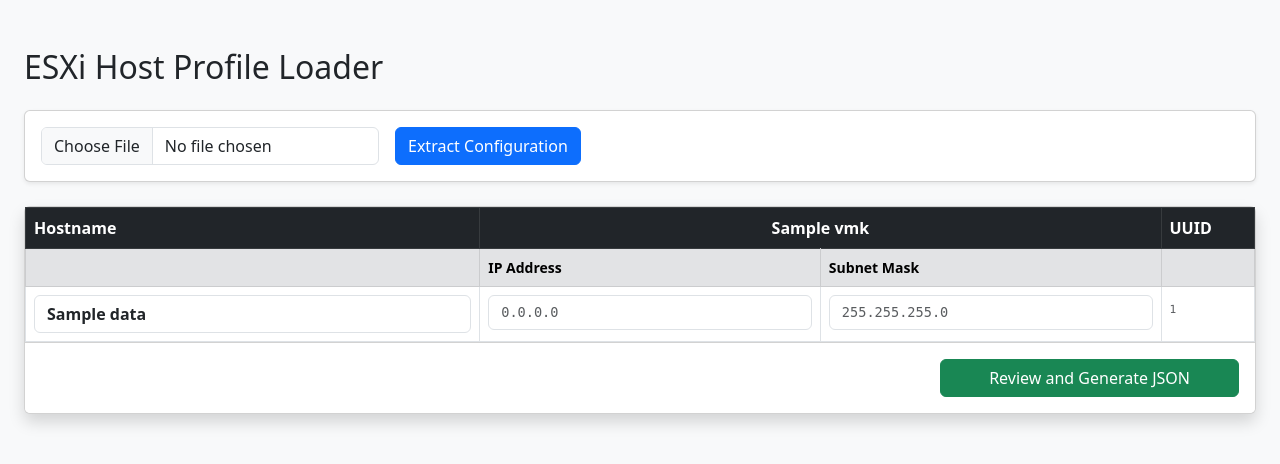
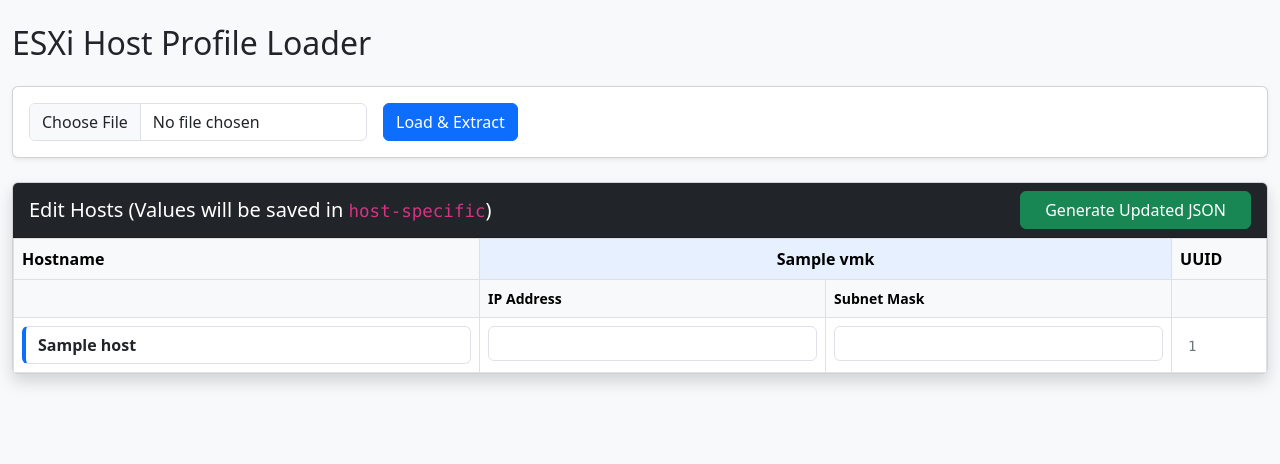
Before and after one commit to KnutssonDevelopment/ClusterConfigForge, a Flask app: template templates/index.html in a window 1280 px wide. Shown: the top 464 px of the page. Run offline with Flask 3, Linux system fonts and the light colour scheme; the template is opened without the code that fills it: most values are stand-ins (such as "Sample title", 1, 10 or a date in 2020).

Commit message:
Partly WOrking

```diff
--- a/app.py
+++ b/app.py
@@ -1,77 +1,128 @@
-from flask import Flask, render_template, request, redirect, url_for
+from flask import Flask, render_template, request, send_file, session
 import json
+import io
+import copy
 
 app = Flask(__name__)
+app.secret_key = 'vmware_secret_key'
 
 
 def extract_host_data(data):
-    """
-    Parses VMware Host Profile JSON structure to extract host details.
-    Maps vmk devices dynamically to each host.
-    """
-    hosts = dict()
-    vmknic_set = set()  # Track all unique vmk devices found across all hosts
-
-    target_sections = ['host-override', 'host-specific']
-
-    for section in target_sections:
+    hosts_dict = {}
+    vmknic_set = set()
+    # We look in both sections to find existing hosts to display
+    for section in ['host-override', 'host-specific']:
         section_data = data.get(section, {})
         for uuid, content in section_data.items():
             esx_net = content.get('esx', {}).get('network', {})
             net_stacks = esx_net.get('net_stacks', [])
 
-            # Extract Hostname
-            extracted_hostname = uuid
+            hostname = uuid
             if isinstance(net_stacks, list) and len(net_stacks) > 0:
-                extracted_hostname = net_stacks[0].get('host_name', uuid)
+                hostname = net_stacks[0].get('host_name', uuid)
 
             vmknics = esx_net.get('vmknics', [])
-
-            # Initialize host entry
-            hosts[uuid] = {
-                "hostname": extracted_hostname,
-                "vmknics": {}
-            }
-
+            host_vmks = {}
             for vmk in vmknics:
                 name = vmk['device']
-                vmknic_set.add(name)  # Add to global list for table columns
-
-                hosts[uuid]['vmknics'][name] = {
+                vmknic_set.add(name)
+                host_vmks[name] = {
                     "ipv4_address": vmk.get('ip', {}).get('ipv4_address', ""),
                     "ipv4_subnet_mask": vmk.get('ip', {}).get('ipv4_subnet_mask', "")
                 }
 
-    # Sort vmk list alphabetically (vmk0, vmk1...)
-    sorted_vmknics = sorted(list(vmknic_set))
+            hosts_dict[uuid] = {"uuid": uuid, "hostname": hostname, "vmknics": host_vmks}
 
-    return hosts, sorted_vmknics
+    # Ensure columns for vmk0-vmk4 are always present
+    for i in range(5):
+        vmknic_set.add(f"vmk{i}")
+
+    sorted_hosts = sorted(hosts_dict.values(), key=lambda x: x['hostname'].lower())
+    return sorted_hosts, sorted(list(vmknic_set))
 
 
 @app.route('/')
 def index():
-    return render_template('index.html', hosts={}, vmk_columns=[])
+    return render_template('index.html', hosts=[], vmk_columns=[])
 
 
 @app.route('/load-json', methods=['POST'])
 def load_json():
-    if 'file' not in request.files:
-        return redirect(url_for('index'))
+    file = request.files.get('file')
+    if not file: return "No file", 400
+    raw_data = json.load(file)
+    session['original_json'] = raw_data
+    hosts, vmk_columns = extract_host_data(raw_data)
+    return render_template('index.html', hosts=hosts, vmk_columns=vmk_columns)
 
-    file = request.files['file']
-    if file.filename == '':
-        return redirect(url_for('index'))
 
-    try:
-        raw_data = json.load(file)
-        hosts, vmk_columns = extract_host_data(raw_data)
+@app.route('/generate-json', methods=['POST'])
+def generate_json():
+    if 'original_json' not in session:
+        return "No session data found", 400
 
-        return render_template('index.html',
-                               hosts=hosts,
-                               vmk_columns=vmk_columns)
-    except Exception as e:
-        print(f"Error: {e}")
-        return f"Error parsing JSON: {str(e)}", 500
+    original = session['original_json']
+    form = request.form
+
+    # 1. Find a template structure from existing data to preserve keys like 'defaultTcpipStack'
+    template_structure = {}
+    for section in ['host-specific', 'host-override']:
+        if section in original and original[section]:
+            first_uuid = next(iter(original[section]))
+            template_structure = copy.deepcopy(original[section][first_uuid])
+            break
+
+    # 2. Prepare the new JSON structure
+    # Remove host-override as requested
+    new_json = {k: v for k, v in original.items() if k != 'host-override'}
+    new_json['host-specific'] = {}
+
+    # 3. Build host-specific entries from form data
+    # We group form data by UUID first
+    hosts_to_process = set()
+    for key in form.keys():
+        if key.startswith('host['):
+            uuid = key.split('[')[1].split(']')[0]
+            hosts_to_process.add(uuid)
+
+    for uuid in hosts_to_process:
+        # Create a new host entry based on the template
+        host_entry = copy.deepcopy(template_structure)
+
+        # Ensure path exists
+        if 'esx' not in host_entry: host_entry['esx'] = {}
+        if 'network' not in host_entry['esx']: host_entry['esx']['network'] = {}
+        net = host_entry['esx']['network']
+
+        # Update Hostname
+        new_hostname = form.get(f'host[{uuid}][hostname]')
+        if 'net_stacks' not in net: net['net_stacks'] = [{"key": "defaultTcpipStack"}]
+        net['net_stacks'][0]['host_name'] = new_hostname
+
+        # Update/Rebuild VMKNICs
+        net['vmknics'] = []
+        for i in range(10):  # Check vmk0-vmk9
+            dev = f"vmk{i}"
+            ip = form.get(f'host[{uuid}][{dev}][ip]')
+            mask = form.get(f'host[{uuid}][{dev}][mask]')
+
+            if ip or mask:
+                net['vmknics'].append({
+                    "device": dev,
+                    "ip": {
+                        "ipv4_address": ip or "",
+                        "ipv4_subnet_mask": mask or ""
+                    }
+                })
+
+        new_json['host-specific'][uuid] = host_entry
+
+    # Generate file
+    output = io.BytesIO()
+    output.write(json.dumps(new_json, indent=2).encode('utf-8'))
+    output.seek(0)
+    return send_file(output, mimetype='application/json', as_attachment=True,
+                     download_name='host_specific_profile.json')
 
 
 if __name__ == '__main__':
--- a/templates/index.html
+++ b/templates/index.html
@@ -2,45 +2,49 @@
 <html lang="en">
 <head>
     <meta charset="UTF-8">
-    <meta name="viewport" content="width=device-width, initial-scale=1.0">
-    <title>ESXi Host Profile Manager</title>
+    <title>VMware Host Profile - Host Specific Editor</title>
     <link rel="stylesheet" href="https://cdn.jsdelivr.net/npm/bootstrap@5.3.0/dist/css/bootstrap.min.css">
     <style>
-        .ip-input { min-width: 140px; font-family: monospace; font-size: 0.85rem; }
-        .hostname-input { min-width: 200px; font-weight: bold; }
+        .ip-input { min-width: 130px; font-family: monospace; font-size: 0.85rem; }
+        .hostname-input { min-width: 200px; font-weight: bold; border-left: 4px solid #0d6efd; }
     </style>
 </head>
 <body class="bg-light">
-    <div class="container-fluid py-5 px-4">
+    <div class="container-fluid py-4">
         <h2 class="mb-4">ESXi Host Profile Loader</h2>
 
-        <div class="card shadow-sm mb-4">
+        <div class="card mb-4 shadow-sm">
             <div class="card-body">
                 <form action="/load-json" method="post" enctype="multipart/form-data" class="row g-3">
                     <div class="col-auto">
                         <input type="file" name="file" class="form-control" accept=".json" required>
                     </div>
                     <div class="col-auto">
-                        <button type="submit" class="btn btn-primary">Extract Configuration</button>
+                        <button type="submit" class="btn btn-primary">Load & Extract</button>
                     </div>
                 </form>
             </div>
         </div>
 
         {% if hosts %}
+        <form action="/generate-json" method="post">
             <div class="card shadow">
+                <div class="card-header bg-dark text-white d-flex justify-content-between align-items-center">
+                    <h5 class="mb-0">Edit Hosts (Values will be saved in <code>host-specific</code>)</h5>
+                    <button type="submit" class="btn btn-success px-4">Generate Updated JSON</button>
+                </div>
                 <div class="card-body p-0">
                     <div class="table-responsive">
                         <table class="table table-bordered table-hover mb-0">
-                        <thead class="table-dark">
+                            <thead class="table-light">
                                 <tr>
                                     <th>Hostname</th>
                                     {% for vmk in vmk_columns %}
-                                <th colspan="2" class="text-center">{{ vmk }}</th>
+                                    <th colspan="2" class="text-center bg-primary bg-opacity-10">{{ vmk }}</th>
                                     {% endfor %}
                                     <th>UUID</th>
                                 </tr>
-                            <tr class="table-secondary small">
+                                <tr class="small text-muted">
                                     <th></th>
                                     {% for vmk in vmk_columns %}
                                     <th>IP Address</th>
@@ -50,26 +54,25 @@
                                 </tr>
                             </thead>
                             <tbody>
-                            {% for uuid, data in hosts.items() %}
+                                {% for host in hosts %}
                                 <tr>
                                     <td>
-                                    <input type="text" class="form-control hostname-input" value="{{ data.hostname }}">
+                                        <input type="text" name="host[{{ host.uuid }}][hostname]"
+                                               class="form-control hostname-input" value="{{ host.hostname }}">
                                     </td>
-
                                     {% for vmk in vmk_columns %}
-                                    {% set vmk_data = data.vmknics.get(vmk, {}) %}
+                                        {% set vmk_data = host.vmknics.get(vmk, {}) %}
                                         <td>
-                                        <input type="text" class="form-control ip-input"
-                                               value="{{ vmk_data.ipv4_address or '' }}" placeholder="0.0.0.0">
+                                            <input type="text" name="host[{{ host.uuid }}][{{ vmk }}][ip]"
+                                                   class="form-control ip-input" value="{{ vmk_data.ipv4_address or '' }}">
                                         </td>
                                         <td>
-                                        <input type="text" class="form-control ip-input"
-                                               value="{{ vmk_data.ipv4_subnet_mask or '' }}" placeholder="255.255.255.0">
+                                            <input type="text" name="host[{{ host.uuid }}][{{ vmk }}][mask]"
+                                                   class="form-control ip-input" value="{{ vmk_data.ipv4_subnet_mask or '' }}">
                                         </td>
                                     {% endfor %}
-
-                                <td>
-                                    <small class="text-muted font-monospace" style="font-size: 0.7rem;">{{ uuid }}</small>
+                                    <td class="align-middle px-3">
+                                        <code class="small text-secondary">{{ host.uuid }}</code>
                                     </td>
                                 </tr>
                                 {% endfor %}
@@ -77,10 +80,8 @@
                         </table>
                     </div>
                 </div>
-            <div class="card-footer text-end bg-white py-3">
-                <button class="btn btn-success px-5">Review and Generate JSON</button>
             </div>
-        </div>
+        </form>
         {% endif %}
     </div>
 </body>
```
Lines whose indentation alone changed are shown as unchanged.
